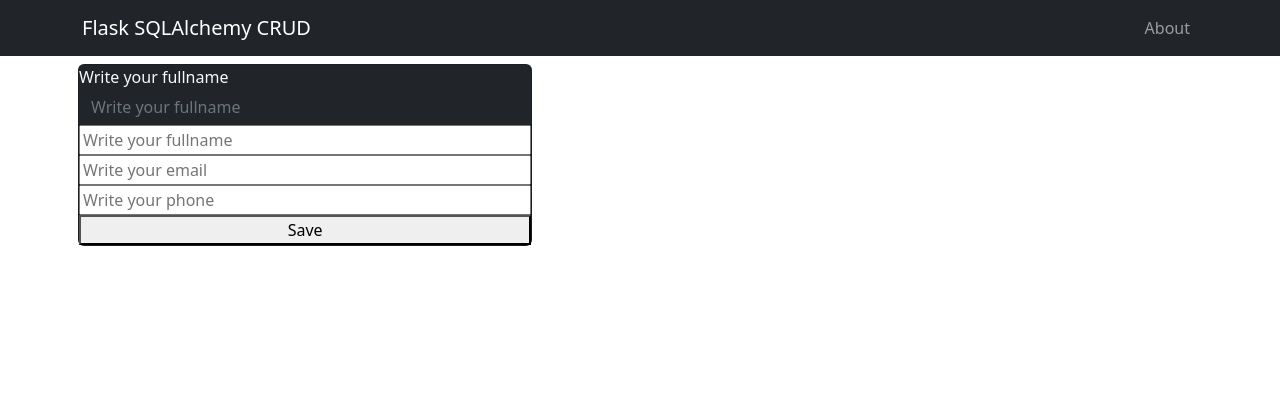
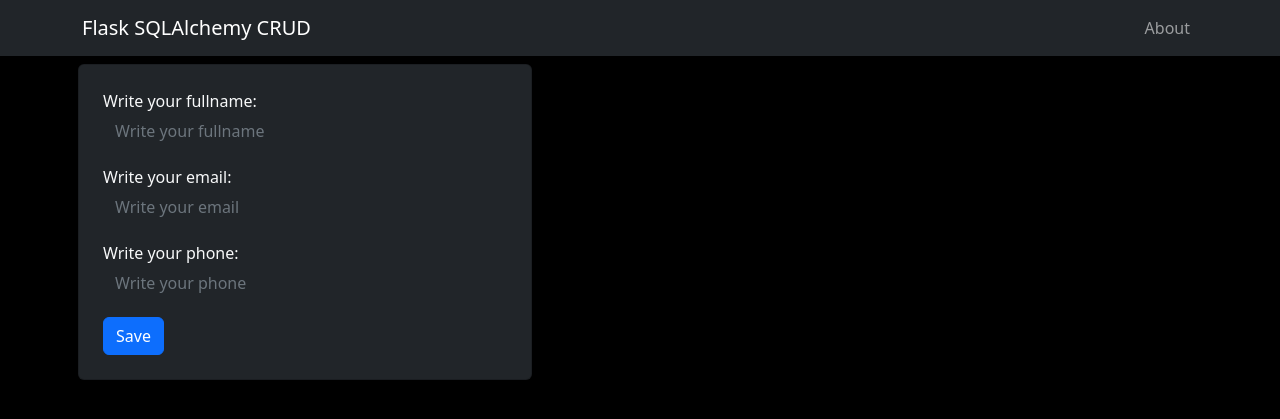
Before and after one commit to ylobainad/flask_crud_mysql, a Flask app: page / in a window 1280 px wide. Shown: the top 419 px of the page. Run offline with Flask 2, Linux system fonts and the light colour scheme.

Commit message:
first commit

```diff
--- /dev/null
+++ b/src/static/css/main.css
@@ -0,0 +1,7 @@
+body {
+    background: black;
+}
+
+.bg-black {
+    background: black;
+}
--- a/src/templates/index.html
+++ b/src/templates/index.html
@@ -8,23 +8,29 @@
 
         {% include('partials/_contactForm.html') %}
     </div>
+
     <div class="col-md-7">
-        <div>
         {%for contact in contacts %}
-            <div>
+
+        <div class="card mb-1  text-white bg-dark">
+            <div class="card-body">
+                <div class="d-flex justify-content-between">
                     <h5>{{contact.fullname}}</h5>
                     <div>
                         <!-- <a href="/update">Update</a> -->
                         <!-- <a href="/delete">Delete</a> -->
                         <!-- contacts is the name of blueprint that we created in contacts.py-->
-                    <a href="{{ url_for('contacts.update', id=contact.id) }}">Update</a>
-                    <a href="{{ url_for('contacts.delete', id=contact.id) }}">Delete</a>
+                        <a href="{{ url_for('contacts.update', id=contact.id) }}"
+                            class="btn btn-dark btn-sm rounded-0">Update</a>
+                        <a href="{{ url_for('contacts.delete', id=contact.id) }}"
+                            class="btn btn-danger btn-sm rounded-0">Delete</a>
                     </div>
                     <p>{{contact.email}}</p>
                     <p>{{contact.phone}}</p>
                 </div>
+            </div>
+        </div>
         {% endfor %}
-        </div>
     </div>
 </div>
 
--- a/src/templates/layout.html
+++ b/src/templates/layout.html
@@ -7,16 +7,21 @@
     <meta name="viewport" content="width=device-width, initial-scale=1.0">
     <title>Flask SQLAlchemy CRUD</title>
     <link rel="stylesheet" href="https://cdn.jsdelivr.net/npm/bootstrap@5.2.0/dist/css/bootstrap.min.css">
+    <link rel="stylesheet" href="{{url_for('static', filename='css/main.css')}}">
 
 </head>
 
 <body>
+
     {% include('partials/_navbar.html') %}
+
     <div class="container p-2">
         {% block content %}
         {% endblock %}
     </div>
+
     <script src="https://cdn.jsdelivr.net/npm/bootstrap@5.2.0/dist/js/bootstrap.bundle.min.js"></script>
+
 </body>
 
 </html>
--- a/src/templates/partials/_contactForm.html
+++ b/src/templates/partials/_contactForm.html
@@ -1,14 +1,24 @@
 <form action="/new" method="post" class="card bg-dark text-light">
+    <div class="card-body p-4">
+        <div class="mb-3">
+            <label for="fullname">Write your fullname:</label>
+            <input type="text" name="fullname" placeholder="Write your fullname"
+                class="form-control rounded-0 bg-dark border-0 text-white">
+        </div>
 
-    <div>
-        <label for="fullname">Write your fullname</label>
-        <input type="text" name="fullname" placeholder="Write your fullname"
-            class="form-control rounded-0 bg-dark border-0 text-white">
+        <div class="mb-3">
+            <label for="email">Write your email:</label>
+            <input type="text" name="email" placeholder="Write your email"
+                class="form-control rounded-0 bg-dark border-0 text-white">
+        </div>
+
+        <div class="mb-3">
+            <label for="phone">Write your phone:</label>
+            <input type="text" name="phone" placeholder="Write your phone"
+                class="form-control rounded-0 bg-dark border-0 text-white">
+        </div>
+
+        <button type="submit" class="btn btn-primary">Save</button>
     </div>
 
-    <input type="text" name="fullname" placeholder="Write your fullname">
-    <input type="text" name="email" placeholder="Write your email">
-    <input type="text" name="phone" placeholder="Write your phone">
-
-    <button type="submit">Save</button>
 </form>
```
Lines whose indentation alone changed are shown as unchanged.
